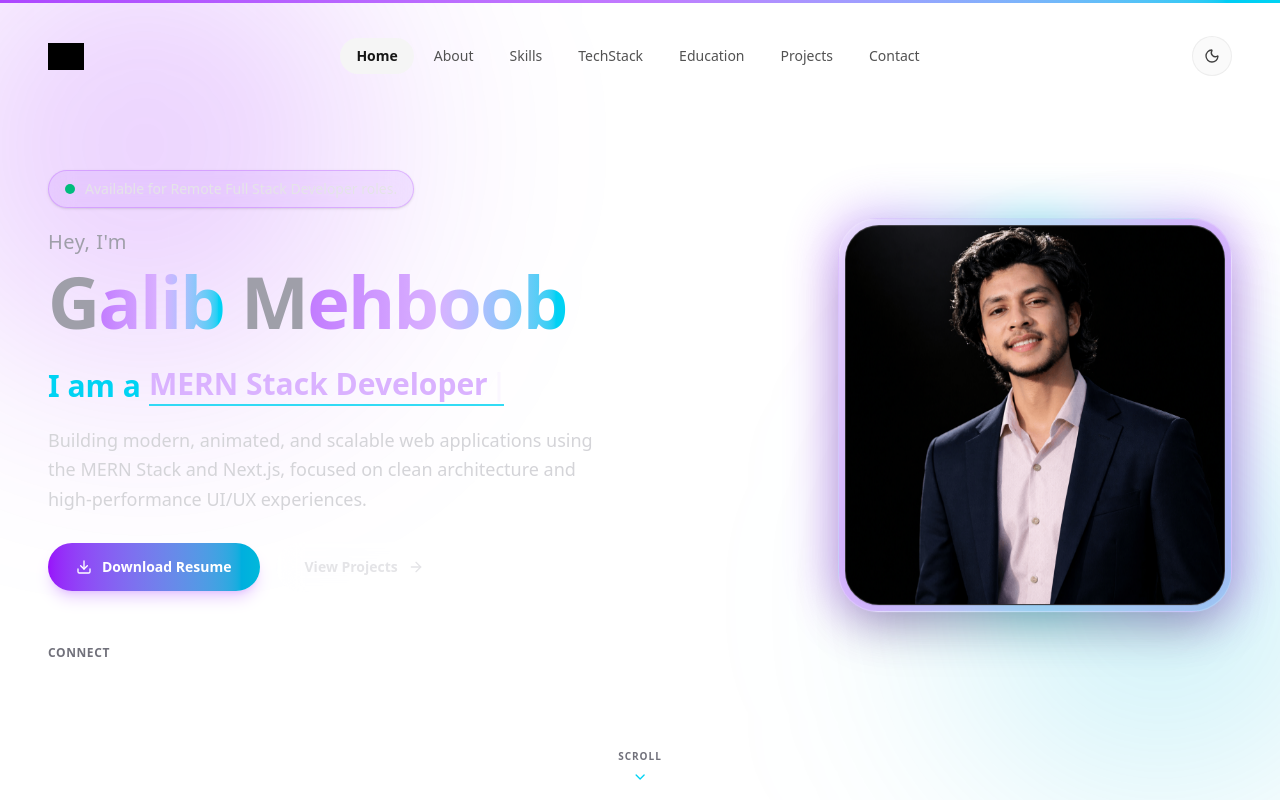
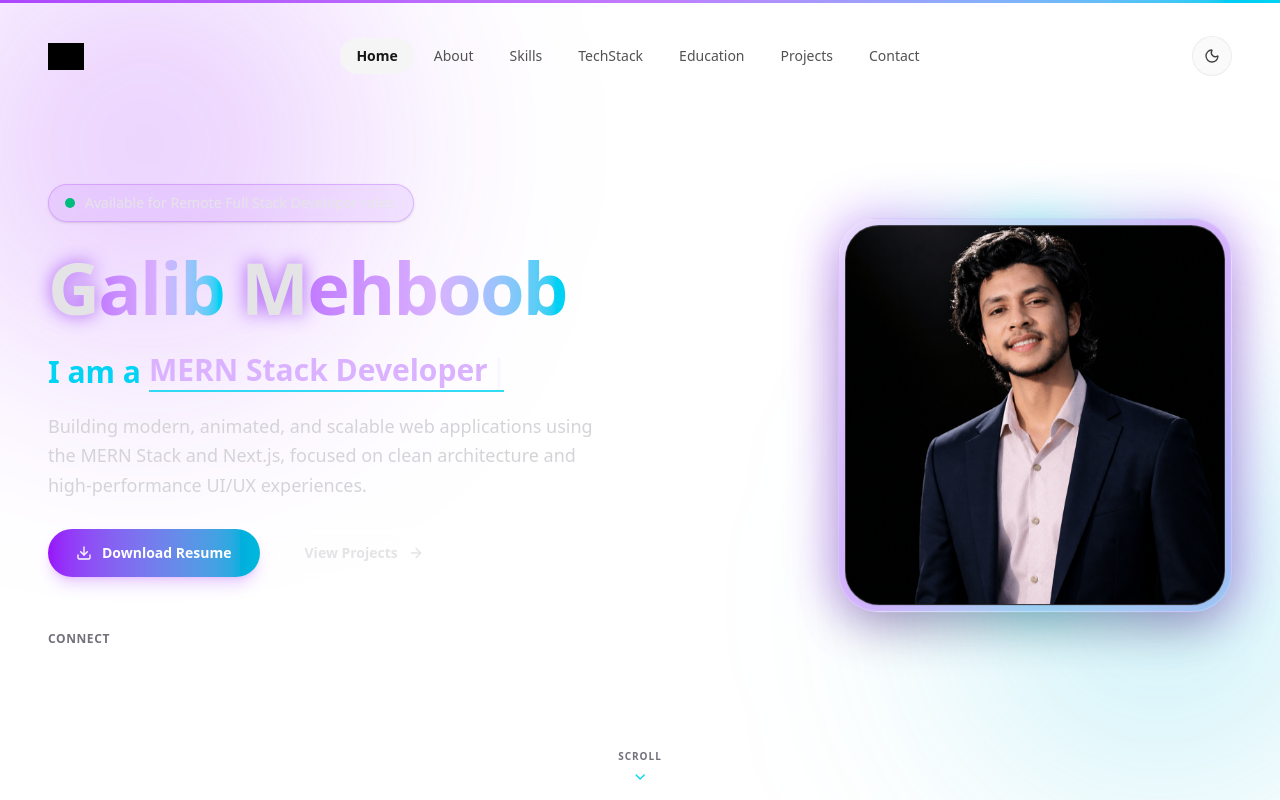
Before and after one commit to Galibmehboob/GM-Protfolio, a Next.js app: page / in a window 1280 px wide. Shown: the top 800 px of the page. Built offline with nearby package versions, Linux system fonts and the light colour scheme; grey boxes are pictures that could not be loaded; some icons are missing.

Commit message:
spelling fix

```diff
--- a/src/components/Footer.jsx
+++ b/src/components/Footer.jsx
@@ -149,7 +149,7 @@ const Footer = () => {
                 <div className="pt-8 flex flex-col sm:flex-row items-center justify-between gap-4 text-center sm:text-left">
                     {/* COPYRIGHT */}
                     <p className="text-xs text-zinc-400 tracking-wide">
-                        © {currentYear} <span className="text-zinc-200 font-semibold">GALIB MEHBOOB</span>. All rights reserved.
+                        © {currentYear} <span className="text-zinc-200 font-semibold">GM</span>. All rights reserved.
                     </p>
 
                     {/* BUILT WITH LOVE */}
@@ -162,7 +162,7 @@ const Footer = () => {
                         </span>
                     </p>
 
-                    {/* BACK TO TOP BUTTON */}
+                    {/* BACK TO TOP BUTTON
                     <motion.button
                         onClick={scrollToTop}
                         whileHover={{ y: -2 }}
@@ -171,7 +171,7 @@ const Footer = () => {
                     >
                         <span>Back To Top</span>
                         <ArrowUp className="w-3.5 h-3.5 text-purple-400" />
-                    </motion.button>
+                    </motion.button> */}
                 </div>
             </div>
         </footer>
--- a/src/components/Hero.jsx
+++ b/src/components/Hero.jsx
@@ -118,22 +118,51 @@ const Hero = () => {
                             </div>
                         </motion.div>
 
-                        {/* Greeting & Main Name Heading */}
-                        <motion.div variants={fadeUpVariants} className="space-y-1">
-                            <span className="text-lg sm:text-xl font-medium text-zinc-400 tracking-wide">
-                                Hey, I'm
-                            </span>
                         <h1 className="text-4xl sm:text-6xl lg:text-7xl font-black tracking-tight text-white leading-tight">
-                                <span className="text-zinc-400">G</span>
+                            <motion.span
+                                animate={{
+                                    textShadow: [
+                                        "0 0 8px rgba(168,85,247,0.5)",
+                                        "0 0 18px rgba(168,85,247,1)",
+                                        "0 0 8px rgba(168,85,247,0.5)",
+                                    ],
+                                }}
+                                transition={{
+                                    duration: 2,
+                                    repeat: Infinity,
+                                    ease: "easeInOut",
+                                }}
+                                className="inline text-zinc-200"
+                            >
+                                G
+                            </motion.span>
+
                             <span className="bg-gradient-to-r from-purple-400 via-purple-300 to-cyan-400 bg-clip-text text-transparent">
                                 alib
                             </span>{" "}
-                                <span className="text-zinc-400">M</span>
+
+                            <motion.span
+                                animate={{
+                                    textShadow: [
+                                        "0 0 8px rgba(168,85,247,0.5)",
+                                        "0 0 18px rgba(168,85,247,1)",
+                                        "0 0 8px rgba(168,85,247,0.5)",
+                                    ],
+                                }}
+                                transition={{
+                                    duration: 2,
+                                    repeat: Infinity,
+                                    ease: "easeInOut",
+                                }}
+                                className="inline text-zinc-200"
+                            >
+                                M
+                            </motion.span>
+
                             <span className="bg-gradient-to-r from-purple-400 via-purple-300 to-cyan-400 bg-clip-text text-transparent">
                                 ehboob
                             </span>
                         </h1>
-                        </motion.div>
 
                         {/* Animated Typewriter Subheading */}
                         <motion.div
```
Lines whose indentation alone changed are shown as unchanged.
